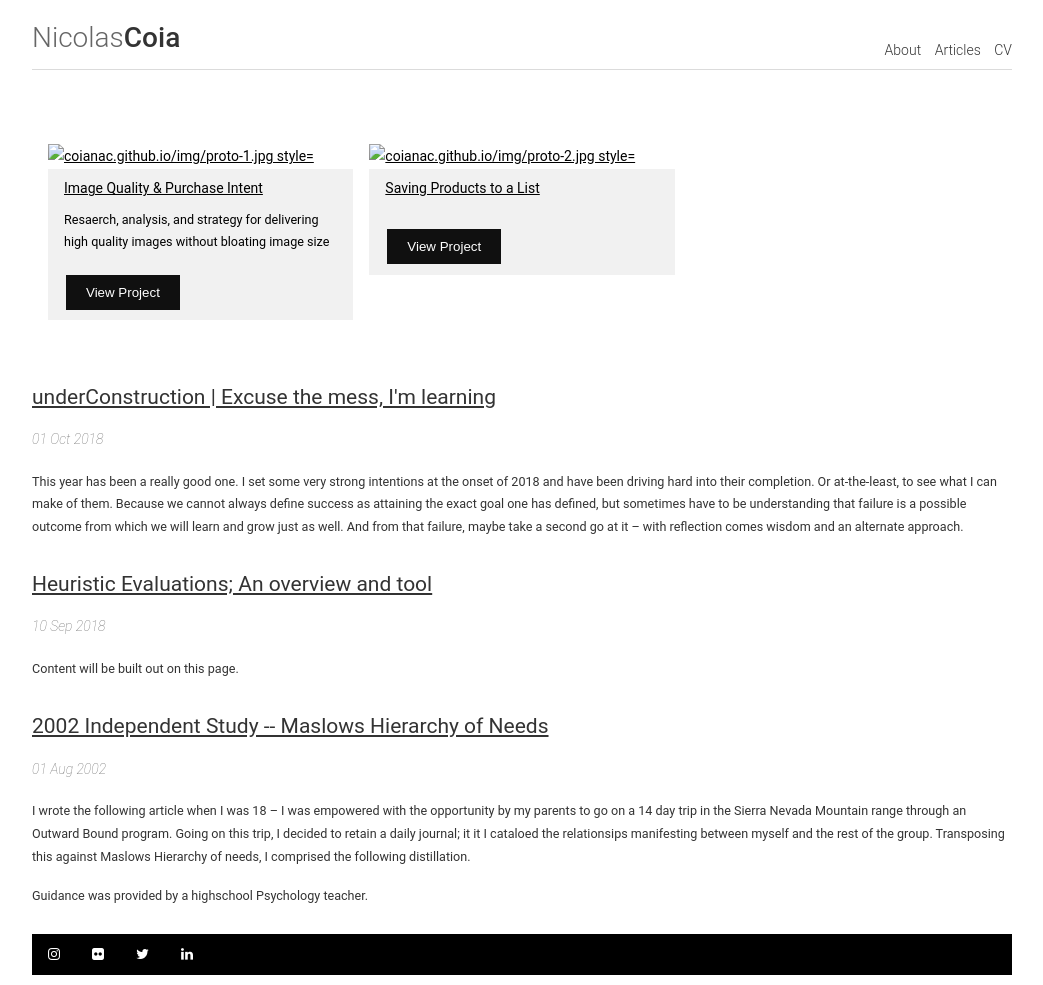
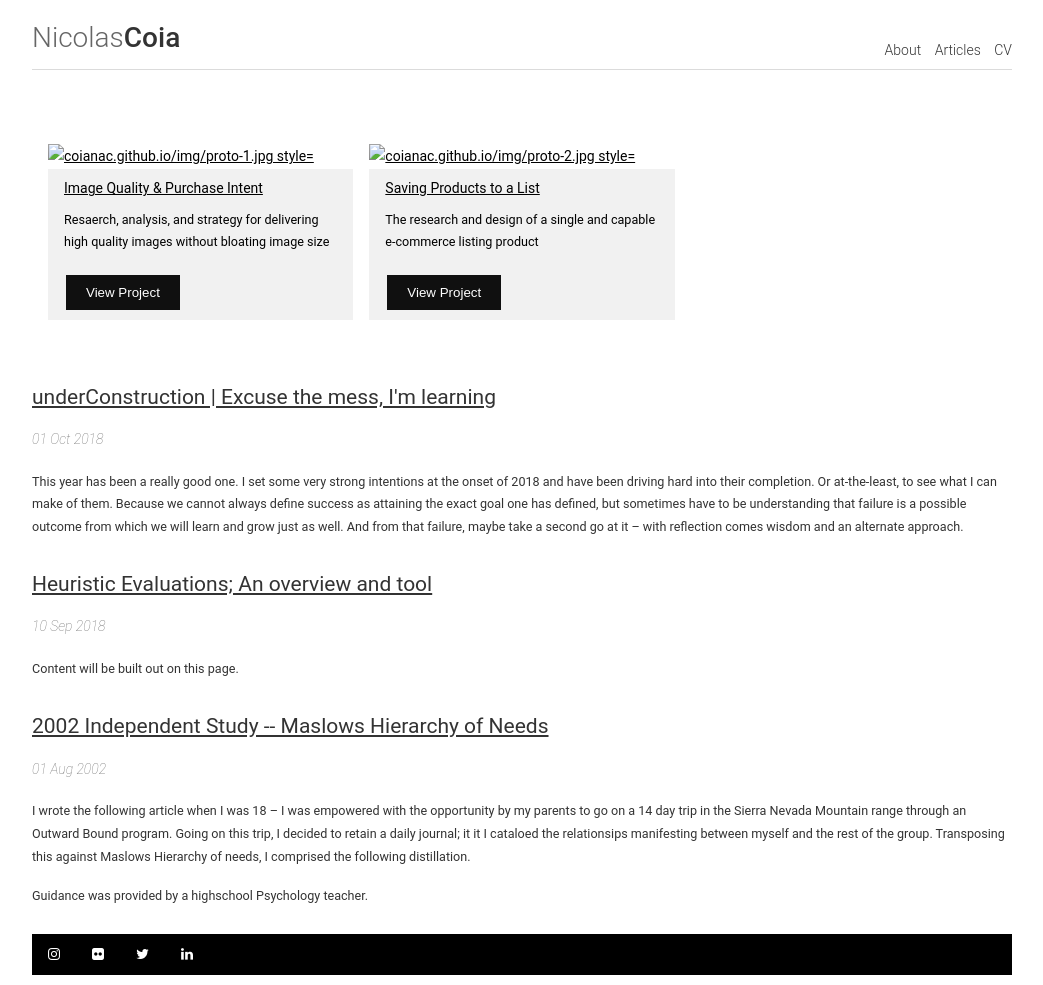
Before and after one commit to dyutibarma/monochrome, a Jekyll site: the page built from articles.html, in a window 1280 px wide. Shown: the whole page, without its empty margins (118-1161 px from the left). Built offline with Jekyll 4.4.1, drawn with Linux system fonts in a browser that asks for light colours.

Commit message:
Update 2018-10-29-frictionless-Lists.md

```diff
--- a/_portfolio/2018-10-29-frictionless-Lists.md
+++ b/_portfolio/2018-10-29-frictionless-Lists.md
@@ -3,6 +3,7 @@ title:  Saving Products to a List
 description: How to facilitate a frictionless shopping journey to enable customers to save items to a list for inspiration, purchase, and sharing.
 header: Saving Products to a list with ease
 image: coianac.github.io/img/proto-2.jpg
+snippet: The research and design of a single and capable e-commerce listing product
 categories: [portfolio]
 tags: [ecommerce, research, strategy]
 layout: portfolio
```
